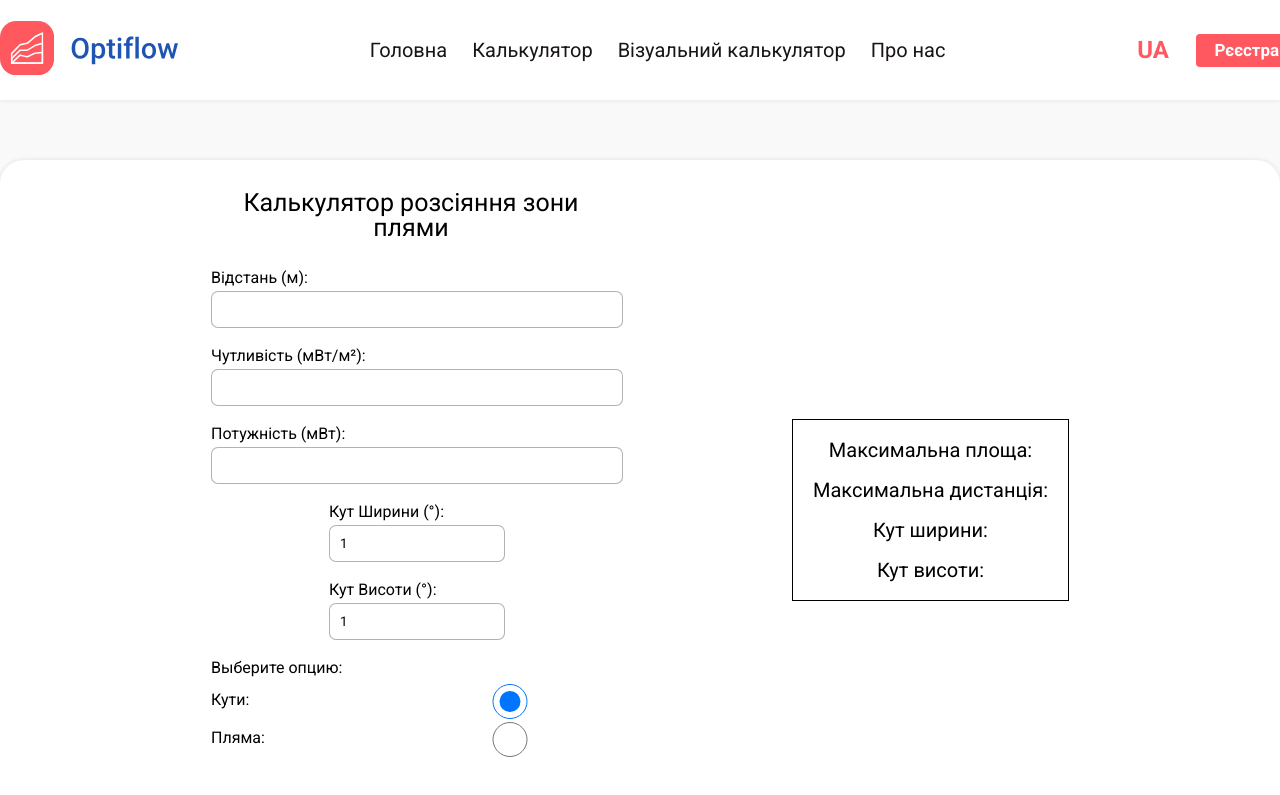
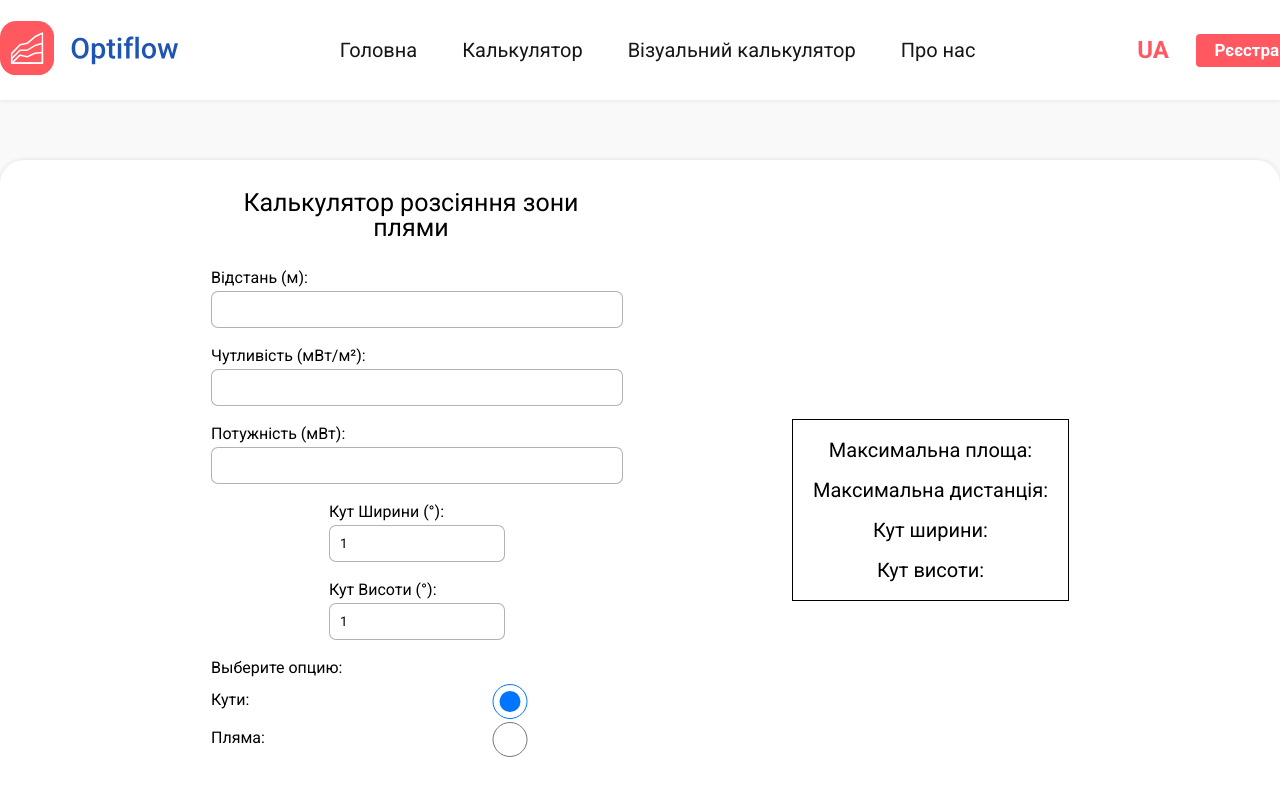
Before and after one commit to Skiftech-project/optiflow-frontend, a React (Vite) app: page / in a window 1280 px wide. Shown: the top 795 px of the page. Built offline with nearby package versions, Linux system fonts and the light colour scheme.

Commit message:
corrected header menu margin

```diff
--- a/src/components/simple/Header/Header.css
+++ b/src/components/simple/Header/Header.css
@@ -21,7 +21,7 @@
     display: flex;
 }
 .menu__item {
-    margin-right: 25px;
+    margin-right: 45px;
     text-align: center;
     font-size: 20px;
     font-weight: 400;
```
